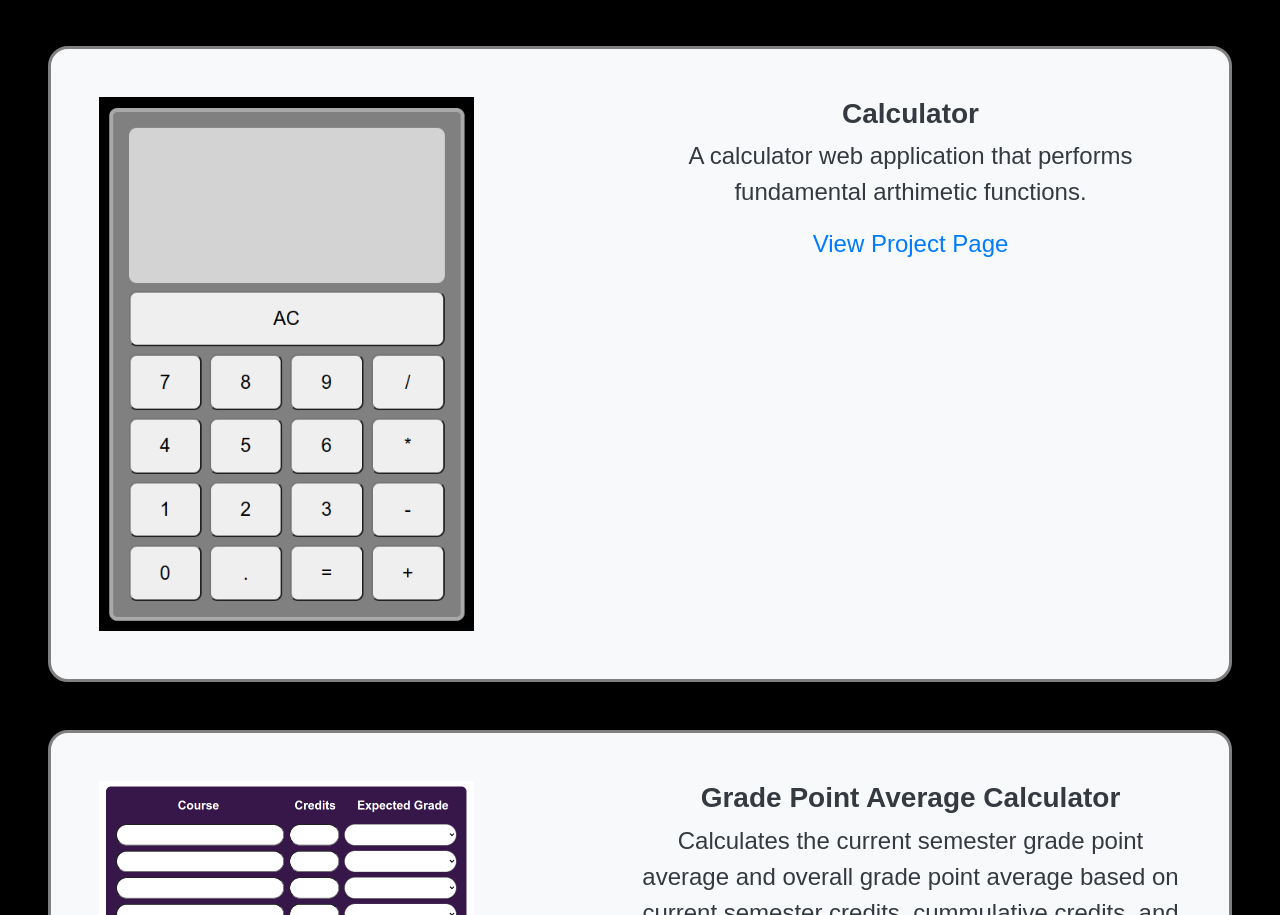
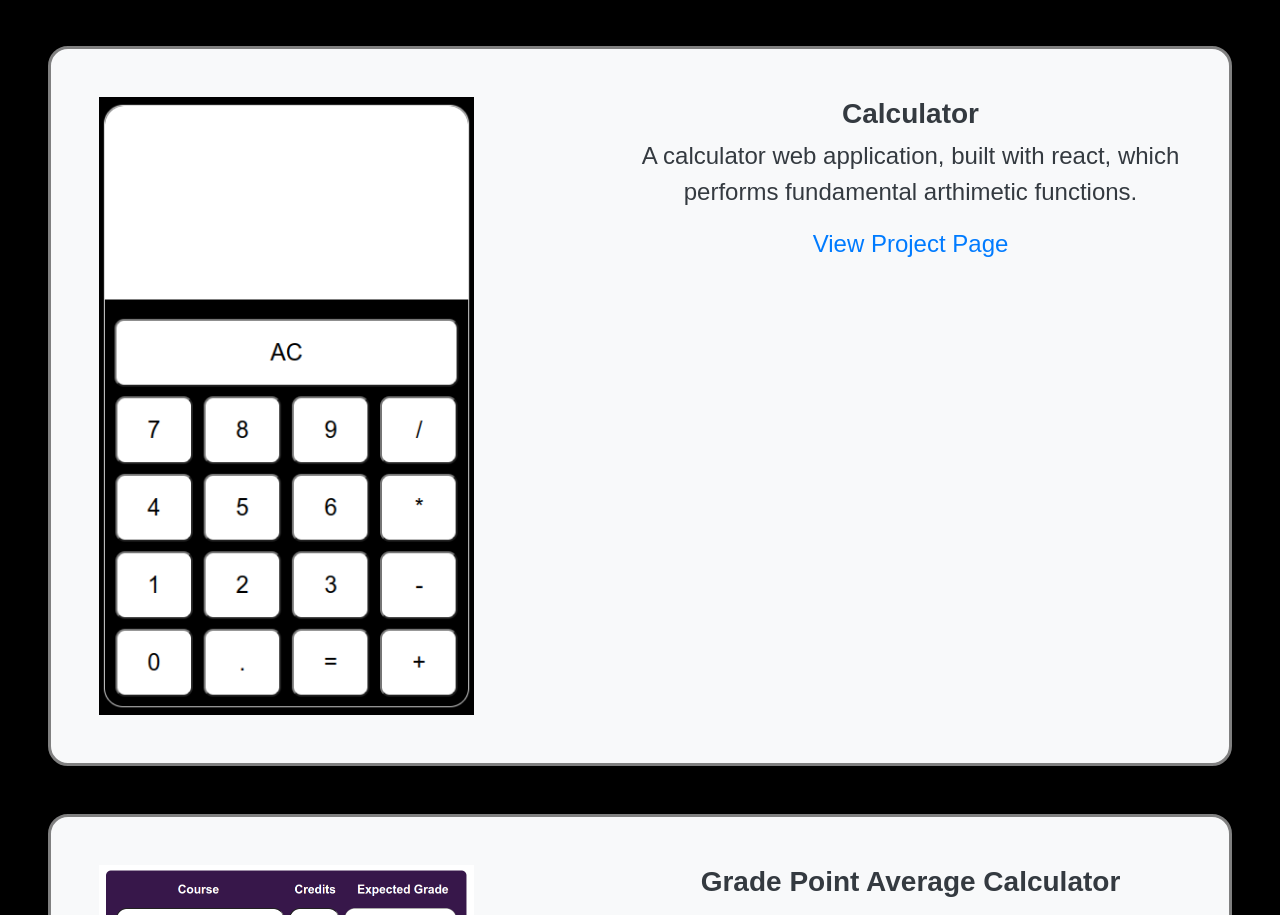
Before and after one commit to jpga1/portfolio-site-react, a React (Vite) app: page / in a window 1280 px wide. Shown: the part 1991-2906 px from the top of the page. Built offline with nearby package versions, Linux system fonts and the light colour scheme.

Commit message:
Replace calculator project with calculator project in react

```diff
--- a/src/Projects.jsx
+++ b/src/Projects.jsx
@@ -26,11 +26,11 @@ export default function Projects() {
   };
 
   const calculator = {
-    thumbnail: "./src/assets/calculator-image-sample.png",
+    thumbnail: "./src/assets/calculator-react-image.png",
     title: "Calculator",
     description:
-      "A calculator web application that performs fundamental arthimetic functions.",
-    url: "https://github.com/jpga1/calculator",
+      "A calculator web application, built with react, which performs fundamental arthimetic functions.",
+    url: "https://github.com/jpga1/calculator-react",
   };
 
   const gpaCalculator = {
```
Also changed, not shown: src/assets/calculator-react-image.png (added).
